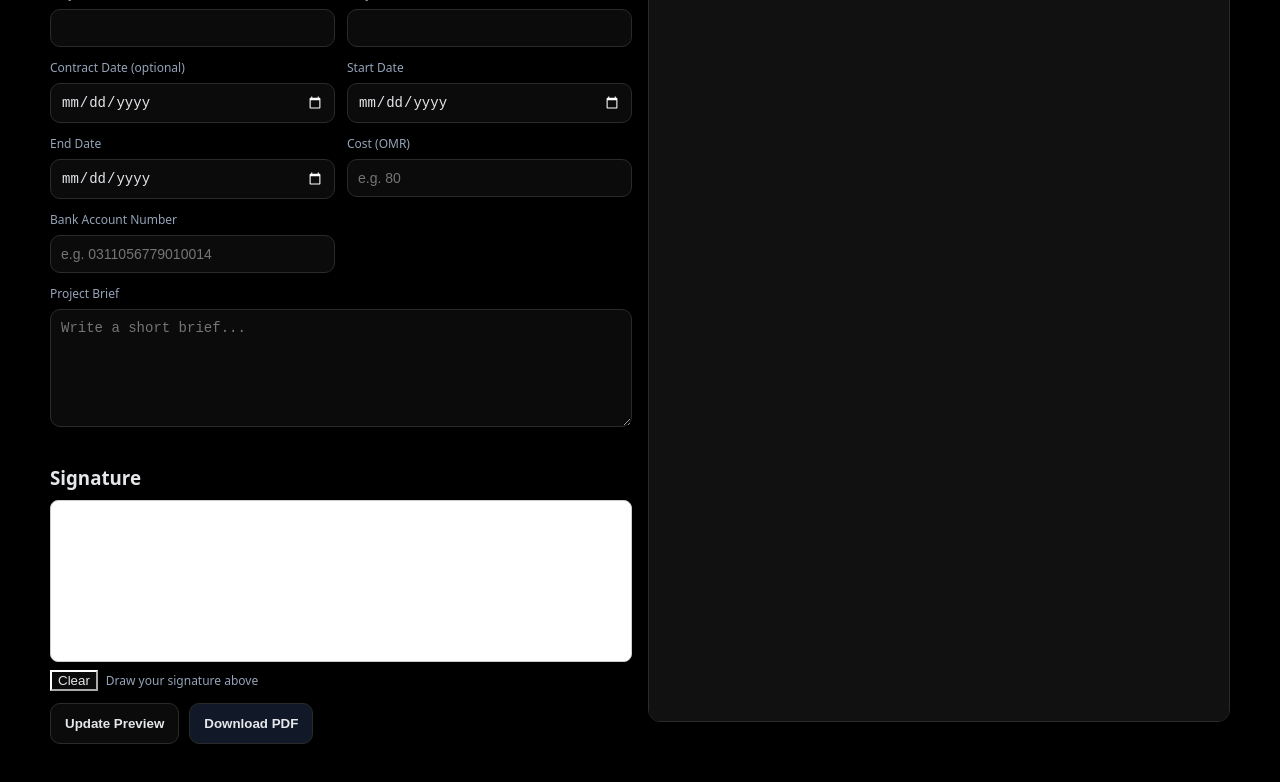
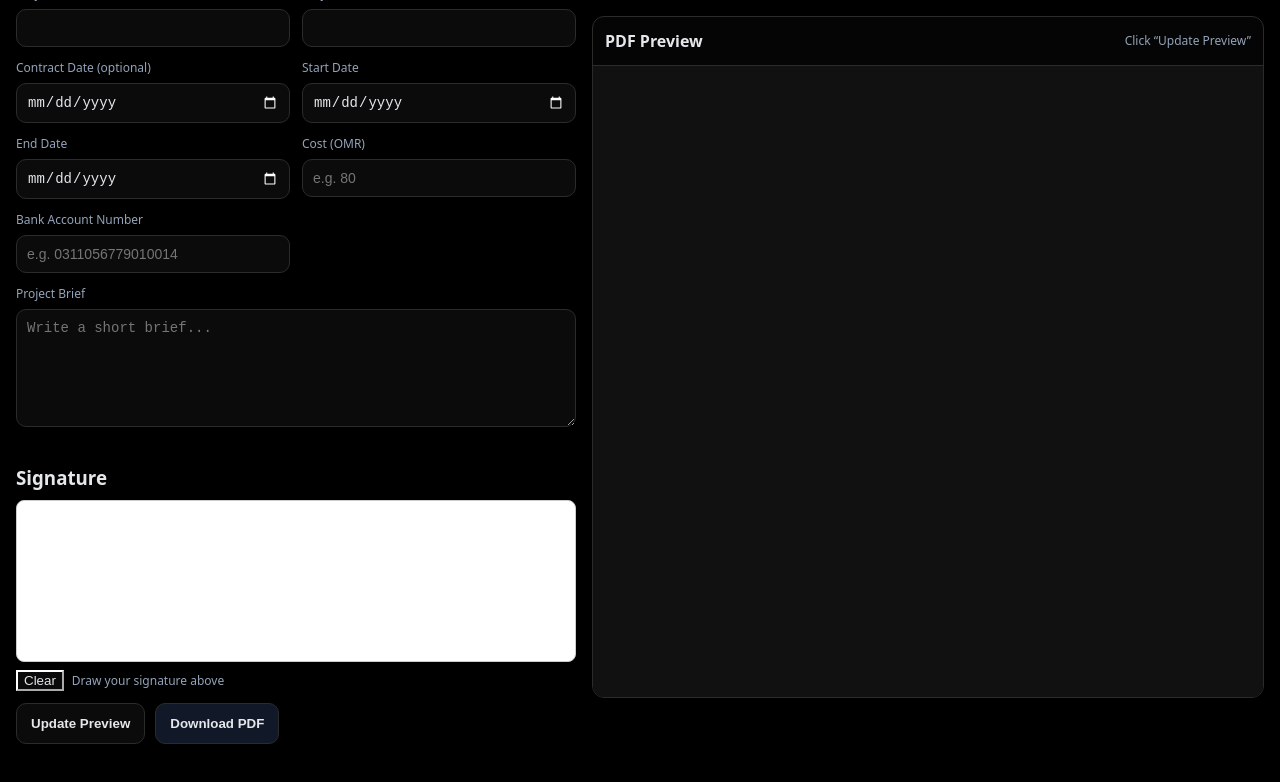
Before and after one commit to mdaoui/GW-Contract, a React (Vite) app: page / in a window 1280 px wide. Both pictures are taken after a click on the button "Update Preview". Shown: the part 260-1042 px from the top of the page. Built offline with nearby package versions, Linux system fonts and the light colour scheme.

Commit message:
Improve PDF preview layout and cover spacing

```diff
--- a/src/App.jsx
+++ b/src/App.jsx
@@ -98,7 +98,7 @@ export default function App() {
   return (
     <div
       style={{
-        maxWidth: 1180,
+        maxWidth: 1400,
         margin: "40px auto",
         padding: 16,
         fontFamily: "system-ui, Arial",
@@ -112,7 +112,7 @@ export default function App() {
       <div
         style={{
           display: "grid",
-          gridTemplateColumns: "minmax(0,1fr) minmax(0,1fr)",
+          gridTemplateColumns: "minmax(360px, 560px) minmax(0, 1fr)",
           gap: 16,
           alignItems: "start",
         }}
@@ -246,6 +246,11 @@ export default function App() {
             borderRadius: 12,
             overflow: "hidden",
             background: "#050505",
+            position: "sticky",
+            top: 16,
+            height: "calc(100vh - 120px)",
+            display: "flex",
+            flexDirection: "column",
           }}
         >
           <div
@@ -264,12 +269,17 @@ export default function App() {
             </div>
           </div>
 
-          <div style={{ height: 760, background: "#111" }}>
+          <div style={{ flex: 1, background: "#111" }}>
             {pdfPreviewUrl ? (
               <iframe
                 title="PDF Preview"
                 src={pdfPreviewUrl}
-                style={{ width: "100%", height: "100%", border: 0, background: "#111" }}
+                style={{
+                  width: "100%",
+                  height: "100%",
+                  border: 0,
+                  background: "#111",
+                }}
               />
             ) : (
               <div style={{ padding: 16, color: "#94a3b8" }}>No preview yet.</div>
--- a/src/pdf/generateContractPdf.js
+++ b/src/pdf/generateContractPdf.js
@@ -209,7 +209,8 @@ async function drawCoverPage(
 
   const coverDate = formatCoverDate(contractDate || dateStart);
   if (coverDate) {
-    page.drawText(coverDate, { x: x0, y: 190, size: 12, font: helvBold });
+    // Place date below "Project Name" with comfortable spacing.
+    page.drawText(coverDate, { x: x0, y: y + 10, size: 12, font: helvBold });
   }
 
   try {
```
